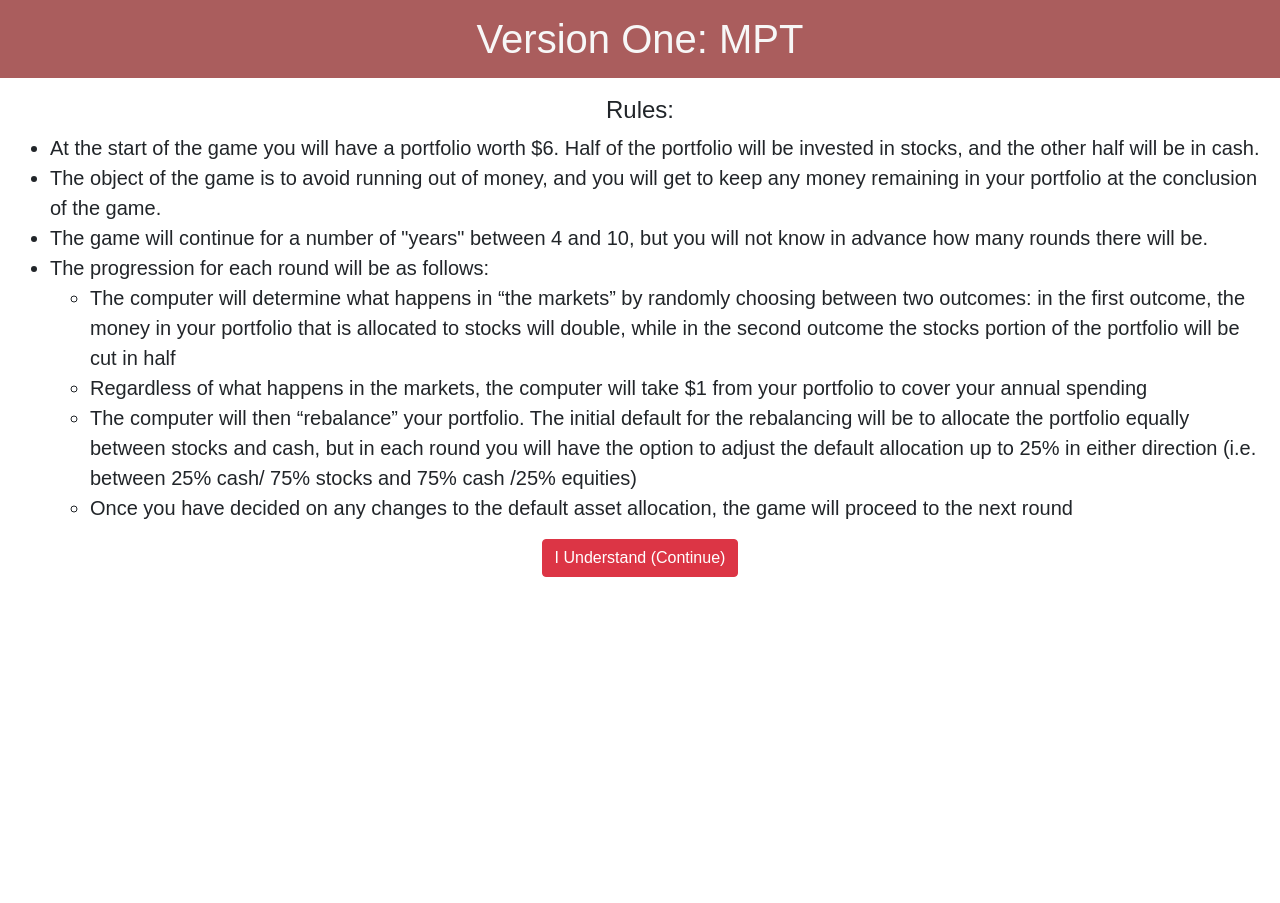
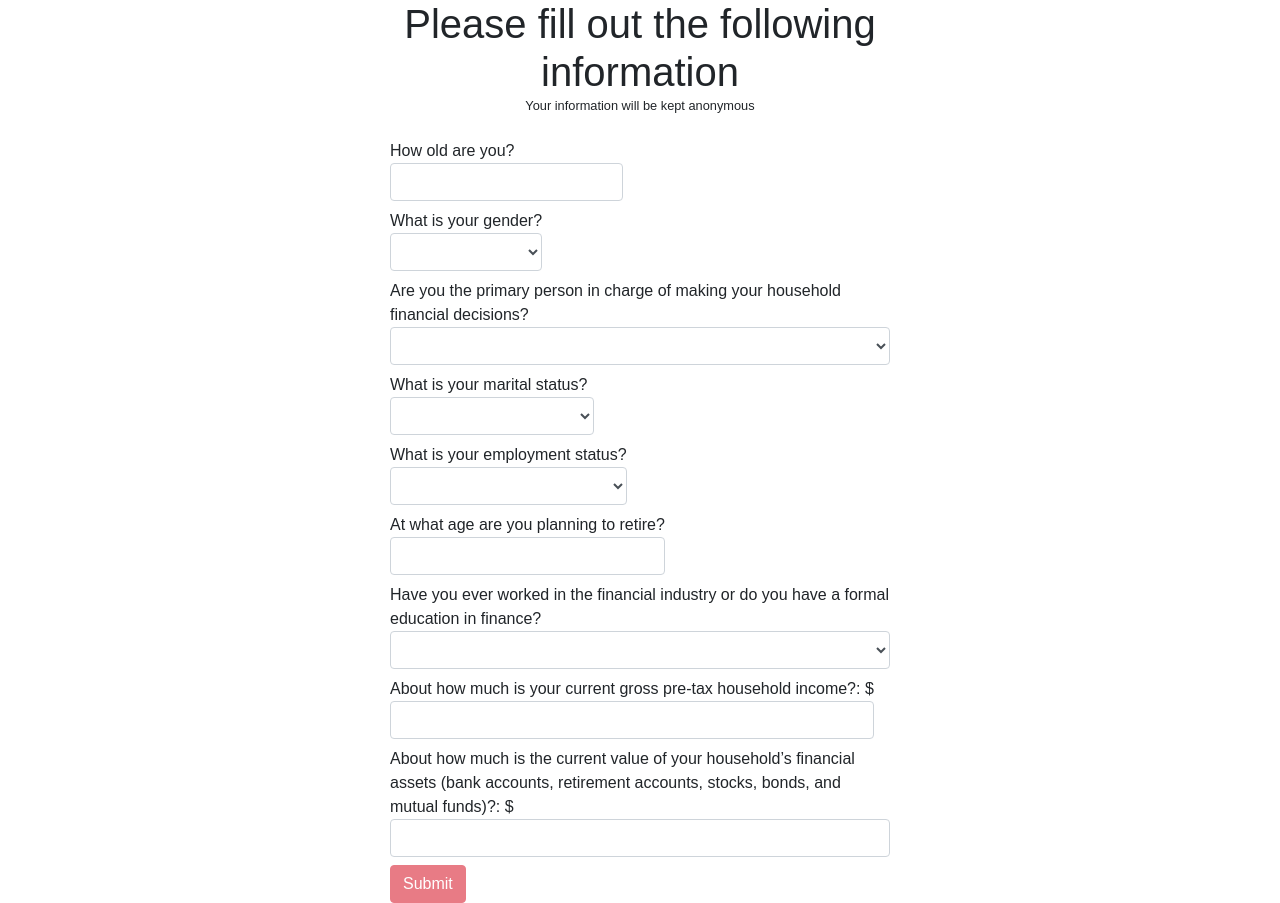
Before and after one commit to SebastianFisher/risk-trade-off-game, a React (Create React App) app: page /game-1 in a window 1280 px wide. Before the commit the page ends 800 px from the top, so only its background shows below. Built offline with nearby package versions, Linux system fonts and the light colour scheme.

Commit message:
added survey component and displayed it

```diff
--- a/src/App.jsx
+++ b/src/App.jsx
@@ -3,26 +3,28 @@ import { BrowserRouter as Router, Switch, Route } from "react-router-dom/";
 import HomeScreen from "./HomeScreen.jsx";
 import GameScreen from "./GameScreen.jsx";
 import EndScreen from "./EndScreen.jsx";
+import Survey from "./Survey.jsx";
 import "./App.css";
 import 'bootstrap/dist/css/bootstrap.min.css';
 
 export default function App() {
     return (
-        <Router>
-            <div className="retirement-game">
-                <Switch>
-                    <Route path="/end" component={EndScreen}/>
-                    <Route path="/game-1" >
-                        <GameScreen version={1} />
-                    </Route>
-                    <Route path="/game-2">
-                        <GameScreen version={2} />
-                    </Route>
-                    <Route path="/" >
-                        <HomeScreen />
-                    </Route>
-                </Switch>
-            </div>
-        </Router>
+        // <Router>
+        //     <div className="retirement-game">
+        //         <Switch>
+        //             <Route path="/end" component={EndScreen}/>
+        //             <Route path="/game-1" >
+        //                 <GameScreen version={1} />
+        //             </Route>
+        //             <Route path="/game-2">
+        //                 <GameScreen version={2} />
+        //             </Route>
+        //             <Route path="/" >
+        //                 <HomeScreen />
+        //             </Route>
+        //         </Switch>
+        //     </div>
+        // </Router>
+        <Survey />
     );
 }
--- /dev/null
+++ b/src/Survey.css
@@ -0,0 +1,23 @@
+.survey {
+    text-align: left;
+    width: 98%;
+    max-width: 500px;
+    margin: 0 auto;
+    overflow: auto;
+}
+
+.title {
+    padding: 0;
+    margin: 0 auto;
+    text-align: center;
+}
+
+small {
+    text-align: center;
+    display: block;
+    margin: 0 auto;
+}
+
+br {
+    line-height: 5px;
+}
--- /dev/null
+++ b/src/Survey.jsx
@@ -0,0 +1,157 @@
+import React from 'react';
+import './Survey.css';
+
+export default class Survey extends React.Component {
+    constructor(props) {
+        super(props);
+
+        this.state = {
+            age1Val: '',
+            genderVal: '',
+            decisionVal: '',
+            maritalVal: '',
+            ageVal: '',
+            spouseVal: '',
+            employmentVal: '',
+            backgroundVal: '',
+            incomeVal: '',
+            assetsVal: ''
+        }
+        this.handleInputChange = this.handleInputChange.bind(this);
+    }
+
+    handleInputChange(event) {
+        const target = event.target;
+        const value = target.value;
+        const name = target.name;
+
+        this.setState({
+            [name]: value
+        });
+    }
+
+    render() {
+        let isMarriedQ = null;
+        if (this.state.maritalVal === "Married") {
+            isMarriedQ = (
+                <div>
+                    <label>
+                        Is your spouse retired?
+                        <select name="spouseVal" value={this.state.spouseVal} onChange={this.handleInputChange} className="form-control" required>
+                            <option value=''> </option>
+                            <option>Yes</option>
+                            <option>No</option>
+                        </select>
+                    </label>
+                    <br />
+                </div>
+            )
+        }
+
+        let isRetiredQ = null;
+        if (this.state.employmentVal === "Retired") {
+            isRetiredQ = (
+                <div>
+                    <label>
+                        At what age did you retire?
+                    <input type="number" name="ageVal" value={this.state.ageVal} onChange={this.handleInputChange} className="form-control" required />
+                    </label>
+                    <br />
+                </div>
+            )
+        } else {
+            isRetiredQ = (
+                <div>
+                    <label>
+                        At what age are you planning to retire?
+                    <input type="number" name="ageVal" value={this.state.ageVal} onChange={this.handleInputChange} className="form-control" required/>
+                    </label>
+                    <br />
+                </div>
+            )
+        }
+
+        let incomeQ = "About how much is your current gross pre-tax household income?";
+        if (this.state.employmentVal === "Retired") {
+            incomeQ = "About how much was your pre-tax income just prior to retirement?";
+        }
+
+        return (
+            <form className="survey">
+                <h1 className="title">Please fill out the following information</h1>
+                <small>Your information will be kept anonymous</small>
+                <br />
+                <label>
+                    How old are you?
+                    <input type="number" name="age1Val" className="form-control" value={this.state.age1Val} onChange={this.handleInputChange} required/>
+                </label>
+                <br />
+                <label>
+                    What is your gender?
+                    <select name="genderVal" value={this.state.genderVal} className="form-control" onChange={this.handleInputChange} required>
+                        <option value=''></option>
+                        <option>Male</option>
+                        <option>Female</option>
+                        <option>Other</option>
+                    </select>
+                </label>
+                <br />
+                <label>
+                    Are you the primary person in charge of making your household financial decisions?
+                    <select name="decisionVal" value={this.state.decisionVal} onChange={this.handleInputChange} className="form-control" required>
+                        <option value=''> </option>
+                        <option>Yes, I am the primary financial decision-maker</option>
+                        <option>No, I make financial decisions equally with another person</option>
+                        <option>No, my spouse is the primary financial decision-maker</option>
+                        <option>No, someone else is the primary financial decision-maker</option>
+                    </select>
+                </label>
+                <br />
+                <label>
+                    What is your marital status?
+                    <select name="maritalVal" value={this.state.maritalVal} onChange={this.handleInputChange} className="form-control" required>
+                        <option value=''> </option>
+                        <option>Married</option>
+                        <option>Never Married</option>
+                        <option>Divorced or separated</option>
+                        <option>Widowed</option>
+                    </select>
+                </label>
+                <br />
+                {isMarriedQ}
+                <label>
+                    What is your employment status?
+                    <select name="employmentVal" className="form-control" value={this.state.employmentVal} onChange={this.handleInputChange} required>
+                        <option value=''> </option>
+                        <option>Employed</option>
+                        <option>Not Employed</option>
+                        <option>Not in the labor force</option>
+                        <option>Retired</option>
+                    </select>
+                </label>
+                <br />
+                {isRetiredQ}
+                <label>
+                    Have you ever worked in the financial industry or do you have a formal education in finance?
+                    <select name="backgroundVal" className="form-control" value={this.state.backgroundVal} onChange={this.handleInputChange} required>
+                        <option value=''> </option>
+                        <option>Yes</option>
+                        <option>No</option>
+                    </select>
+                </label>
+                <br />
+                <label>
+                    {`${incomeQ}: $`}
+                    <input type="number" name="incomeVal" className="form-control" value={this.state.incomeVal} onChange={this.handleInputChange} required/>
+                </label>
+                <br />
+                <label>
+                    About how much is the current value of your household’s financial assets (bank accounts, retirement accounts, stocks, bonds, and mutual funds)?: $
+                    <input type="number" name="assetsVal" className="form-control" alue={this.state.assetsVal} onChange={this.handleInputChange} required/>
+                </label>
+                <br />
+                <button type="submit" className="btn btn-danger" disabled={true} required>Submit</button>
+            </form>
+        )
+    }
+}
```
Also changed, not shown: src/todo.txt (added), 1 other file (tests, documents, lock files or other folders).
